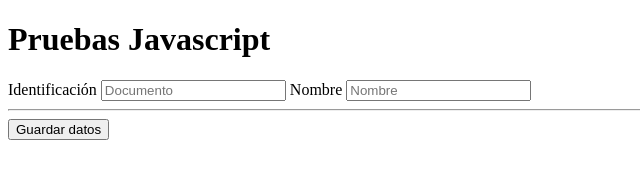
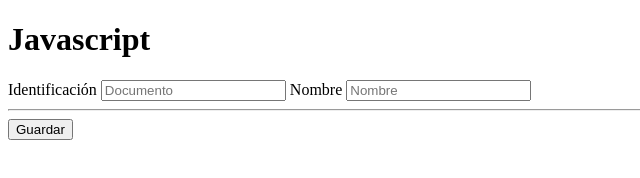
Before and after one commit to mariaisacreativa/recorderisGitHub, a plain HTML site: page index.html in a window 1280 px wide. Shown: the whole page, without its empty margins (0-640 px from the left). Drawn offline with Linux system fonts and the light colour scheme.

Commit message:
changes to index.html

```diff
--- a/index.html
+++ b/index.html
@@ -7,14 +7,14 @@
     <title>Pruebas Javascript</title>
 </head>
 <body>
-    <h1>Pruebas Javascript</h1>
+    <h1>Javascript</h1>
     <form>
         <label for="personId">Identificación</label>
         <input id="personId" placeholder="Documento" maxlength="10" type="number">
         <label for="personName">Nombre</label>
         <input id="personName" placeholder="Nombre" maxlength="10" type="text">
         <hr>
-        <button id="saveBtn">Guardar datos</button>
+        <button id="saveBtn">Guardar</button>
     </form>
     <script src="assets/js/index.js"></script>
 </body>
```
